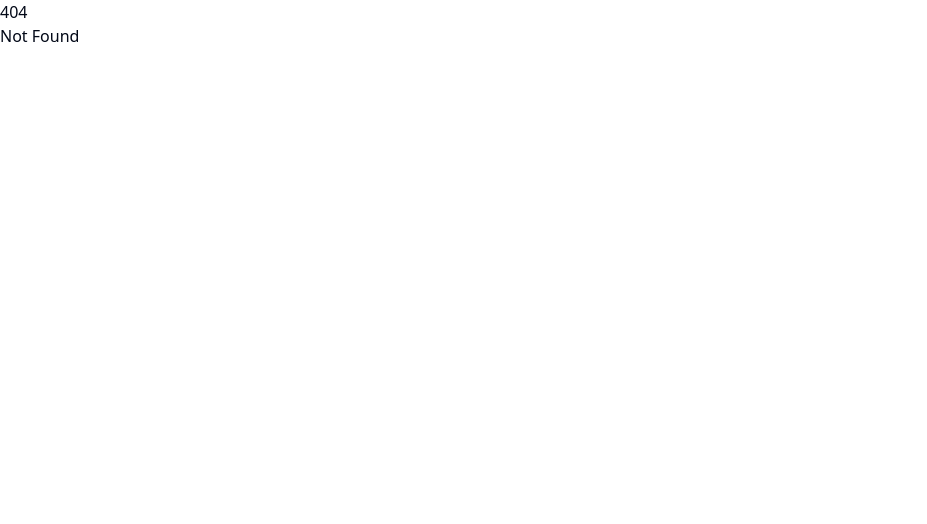
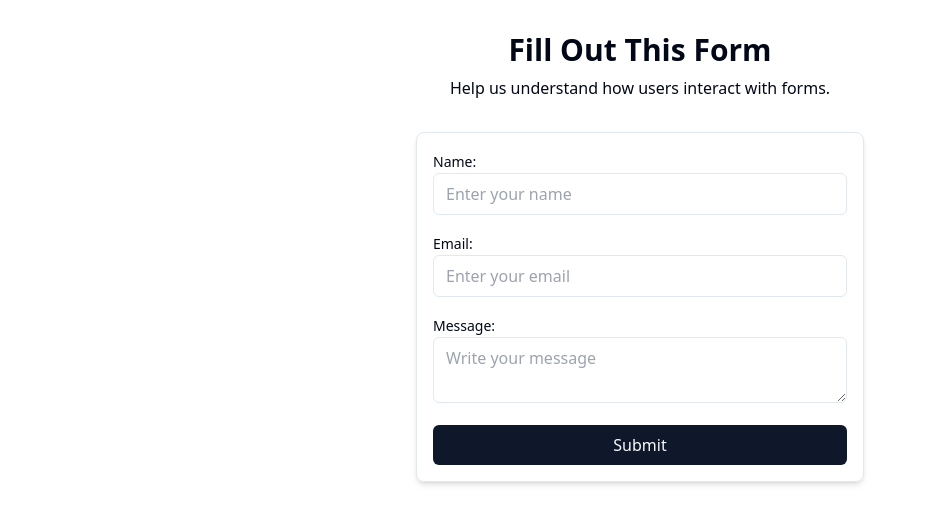
Before and after one commit to w4zEl/CS492Project, a SvelteKit app: page /form in a window 1280 px wide. Before the commit this address had no page. Shown: the top 524 px of the page, without its empty margins (0-927 px from the left). Built offline with nearby package versions, Linux system fonts and the light colour scheme.

Commit message:
mock pages

```diff
--- a/src/app.css
+++ b/src/app.css
@@ -73,3 +73,17 @@
     @apply bg-background text-foreground;
   }
 }
+
+@layer components {
+  .btn-primary {
+    @apply bg-primary text-primary-foreground py-2 px-4 rounded-md hover:bg-primary/90;
+  }
+
+  .btn-secondary {
+    @apply bg-secondary text-secondary-foreground py-2 px-4 rounded-md hover:bg-secondary/80;
+  }
+
+  .input-field {
+    @apply w-full px-3 py-2 border rounded-md focus:outline-none focus:ring-2 focus:ring-primary;
+  }
+}
--- a/src/routes/+page.svelte
+++ b/src/routes/+page.svelte
@@ -1,2 +1,18 @@
-<h1>Welcome to SvelteKit</h1>
-<p>Visit <a href="https://svelte.dev/docs/kit">svelte.dev/docs/kit</a> to read the documentation</p>
+<h1 class="text-4xl font-bold text-center mt-8">Welcome to the Privacy Awareness Project</h1>
+<p class="text-center mt-4 text-lg">
+	This website demonstrates how much data can be collected in real time while you interact with it.
+</p>
+
+<section class="mt-8 flex flex-col items-center">
+	<img src="https://www.shutterstock.com/image-vector/simple-clean-detective-theme-logo-260nw-2399594973.jpg" alt="Privacy Awareness" class="rounded-lg shadow-md" />
+	<p class="mt-4 text-center">
+		Explore how websites track your data through various interactions. Click below to get started!
+	</p>
+	<nav class="mt-6">
+		<ul class="flex gap-4">
+			<li><a href="/form" class="btn-primary">Fill out a form</a></li>
+			<li><a href="/data" class="btn-secondary">View collected data</a></li>
+			<li><a href="/forum" class="btn-secondary">Join the forum</a></li>
+		</ul>
+	</nav>
+</section>
--- /dev/null
+++ b/src/routes/data/+page.svelte
@@ -0,0 +1,28 @@
+<script lang="ts">
+	let collectedData = [
+		{ name: 'John Doe', email: 'john@example.com', message: 'Hello!' },
+		{ name: 'Jane Smith', email: 'jane@example.com', message: 'This is great!' }
+	];
+</script>
+
+<h1 class="text-3xl font-semibold text-center mt-8">Collected Data</h1>
+<p class="text-center mt-2">Here is a summary of the data collected so far.</p>
+
+<table class="table-auto border-collapse border border-gray-300 w-full mt-8">
+	<thead>
+		<tr class="bg-gray-100">
+			<th class="border border-gray-300 px-4 py-2">Name</th>
+			<th class="border border-gray-300 px-4 py-2">Email</th>
+			<th class="border border-gray-300 px-4 py-2">Message</th>
+		</tr>
+	</thead>
+	<tbody>
+		{#each collectedData as data}
+			<tr>
+				<td class="border border-gray-300 px-4 py-2">{data.name}</td>
+				<td class="border border-gray-300 px-4 py-2">{data.email}</td>
+				<td class="border border-gray-300 px-4 py-2">{data.message}</td>
+			</tr>
+		{/each}
+	</tbody>
+</table>
--- /dev/null
+++ b/src/routes/form/+page.svelte
@@ -0,0 +1,29 @@
+<script lang="ts">
+	let name = '';
+	let email = '';
+	let message = '';
+
+	function handleSubmit() {
+		console.log({ name, email, message });
+		alert('Your data has been collected!');
+	}
+</script>
+
+<h1 class="text-3xl font-semibold text-center mt-8">Fill Out This Form</h1>
+<p class="text-center mt-2">Help us understand how users interact with forms.</p>
+
+<form on:submit|preventDefault={handleSubmit} class="max-w-md mx-auto mt-8 p-4 border rounded-lg shadow-md">
+	<label class="block mb-4">
+		<span class="text-sm font-medium">Name:</span>
+		<input type="text" bind:value={name} required placeholder="Enter your name" class="input-field" />
+	</label>
+	<label class="block mb-4">
+		<span class="text-sm font-medium">Email:</span>
+		<input type="email" bind:value={email} required placeholder="Enter your email" class="input-field" />
+	</label>
+	<label class="block mb-4">
+		<span class="text-sm font-medium">Message:</span>
+		<textarea bind:value={message} required placeholder="Write your message" class="input-field"></textarea>
+	</label>
+	<button type="submit" class="btn-primary w-full">Submit</button>
+</form>
--- /dev/null
+++ b/src/routes/forum/+page.svelte
@@ -0,0 +1,19 @@
+<script lang="ts">
+	let posts = [
+		{ id: 1, title: 'How do websites track users?', content: 'Let’s discuss how websites collect data.' },
+		{ id: 2, title: 'Best practices for online privacy', content: 'Share your tips for staying safe online.' }
+	];
+</script>
+
+<h1 class="text-3xl font-semibold text-center mt-8">Forum</h1>
+<p class="text-center mt-2">Join the discussion and share your thoughts.</p>
+
+<section class="mt-8 space-y-6">
+	{#each posts as post}
+		<article class="p-4 border rounded-lg shadow-md">
+			<h2 class="text-xl font-bold">{post.title}</h2>
+			<p class="mt-2">{post.content}</p>
+			<a href="#" class="text-blue-500 mt-4 inline-block">Read more</a>
+		</article>
+	{/each}
+</section>
```
